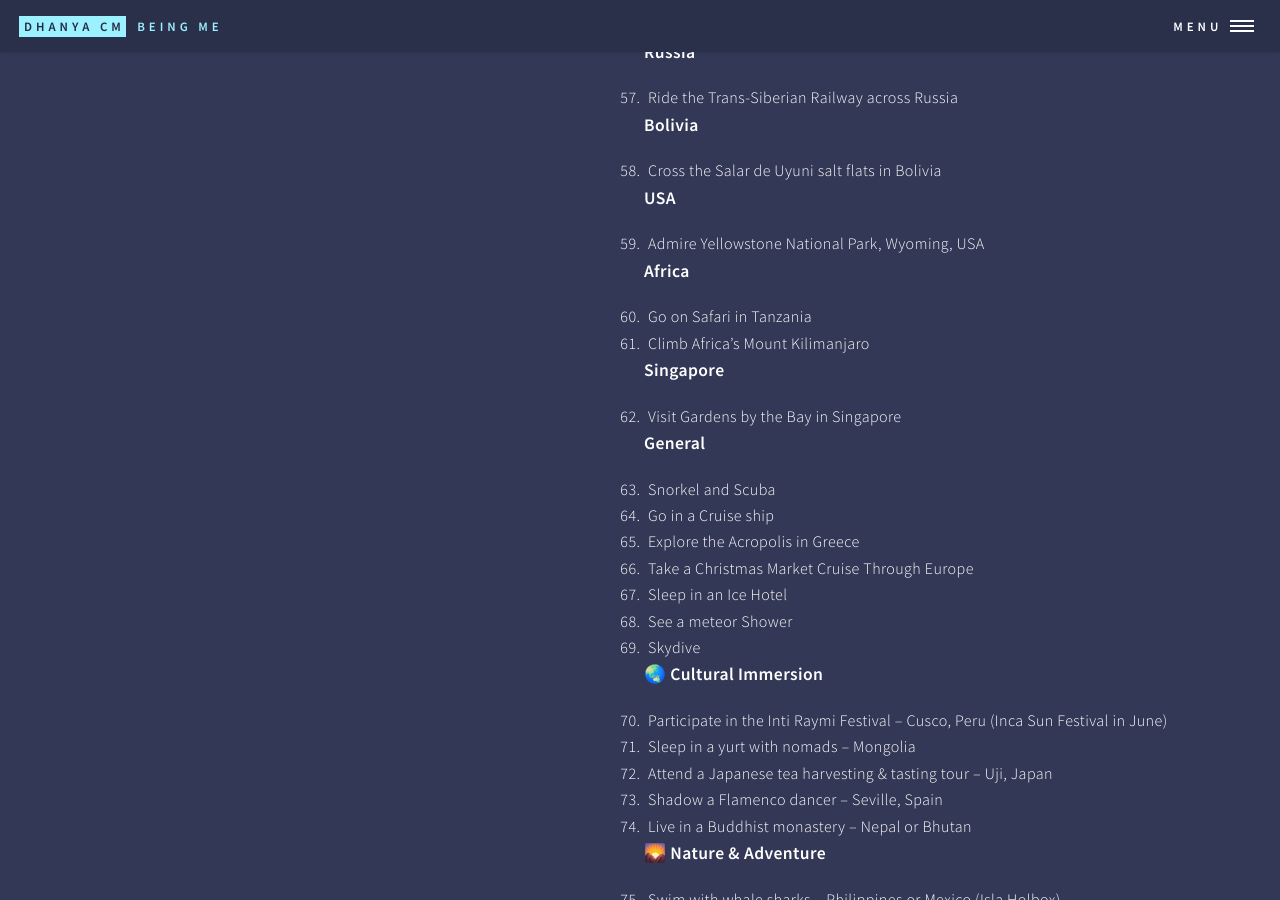
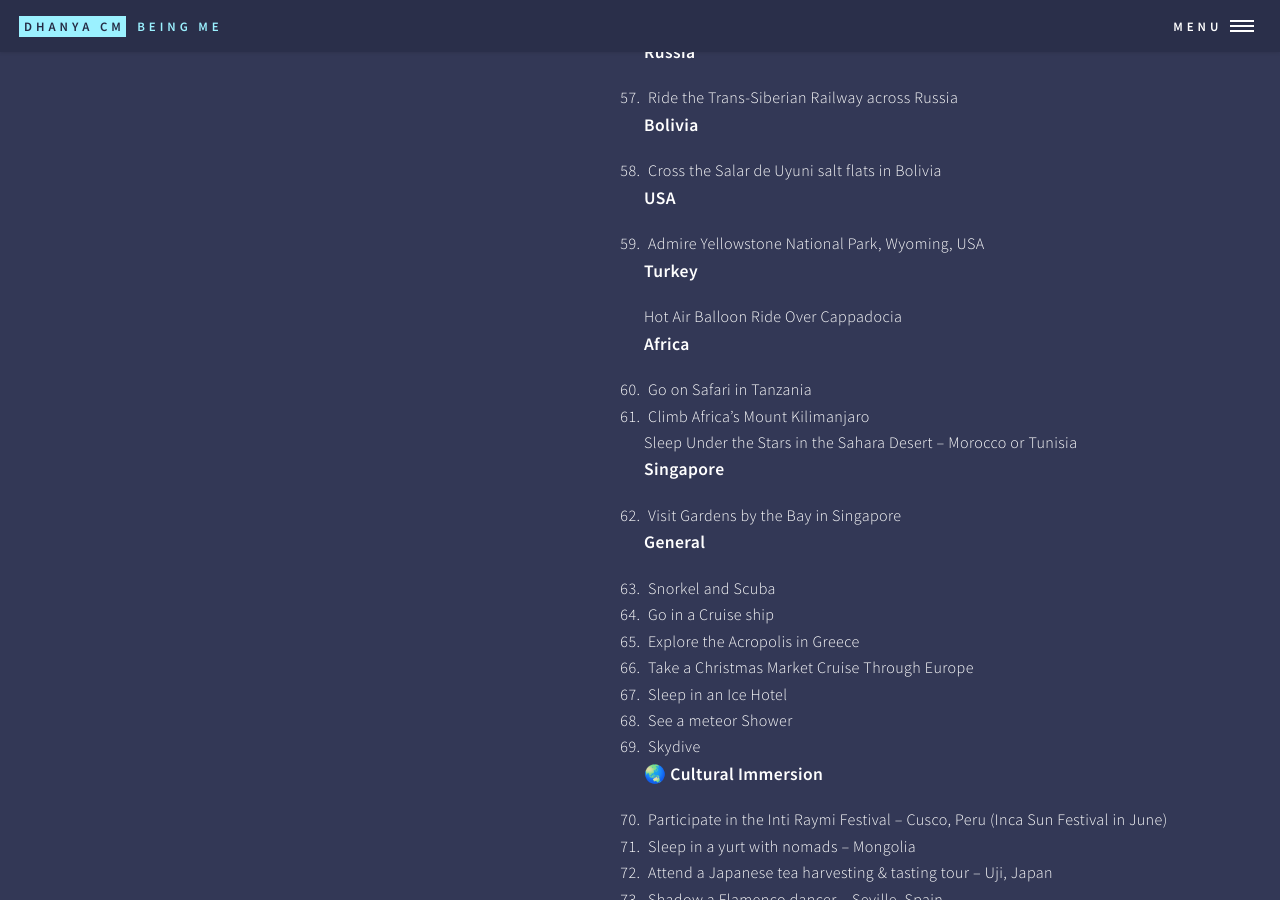
Before and after one commit to dhanyacm/dhanyacm, a Jekyll site: the page built from lifegoals.html, in a window 1280 px wide and 900 px high, scrolled down 10347 px. Built offline with Jekyll 4.4.1, drawn with Linux system fonts in a browser that asks for light colours; some of the changed text lies outside the part shown.

Commit message:
Update lifegoals.html

```diff
--- a/lifegoals.html
+++ b/lifegoals.html
@@ -691,12 +691,14 @@ Venezuela <br>
 							<h4>USA</h4>
 							<li>Admire Yellowstone National Park, Wyoming, USA</li>
 
+							<h4>Turkey</h4>
 
-
+							Hot Air Balloon Ride Over Cappadocia
 
 							<h4>Africa</h4>
 							<li>Go on Safari in Tanzania</li>
 							<li>Climb Africa’s Mount Kilimanjaro</li>
+							Sleep Under the Stars in the Sahara Desert – Morocco or Tunisia
 
 							<h4>Singapore</h4>
 
@@ -735,6 +737,8 @@ Venezuela <br>
 <li>Camp in the Wadi Rum desert – Jordan</li>
 <li>Watch the Milky Way rise over the Sahara – Morocco</li>
 
+
+
 <h4>🎭 Festivals & Traditions</h4>
 <li>Burning Man – Nevada, USA (a transformative cultural event)</li>
 <li>La Tomatina – Spain (messy and fun!)</li>
@@ -756,6 +760,7 @@ Venezuela <br>
 <h4>💙 Meaningful Moments</h4>
 <li>Plant trees in a reforestation program – Costa Rica or Kenya</li>
 <li>Volunteer at an Elephant rescue camp – Thailand or Sri Lanka</li>
+							<li>Write postcards to strangers in need of joy</li>
 
 
 						</ol>
```
